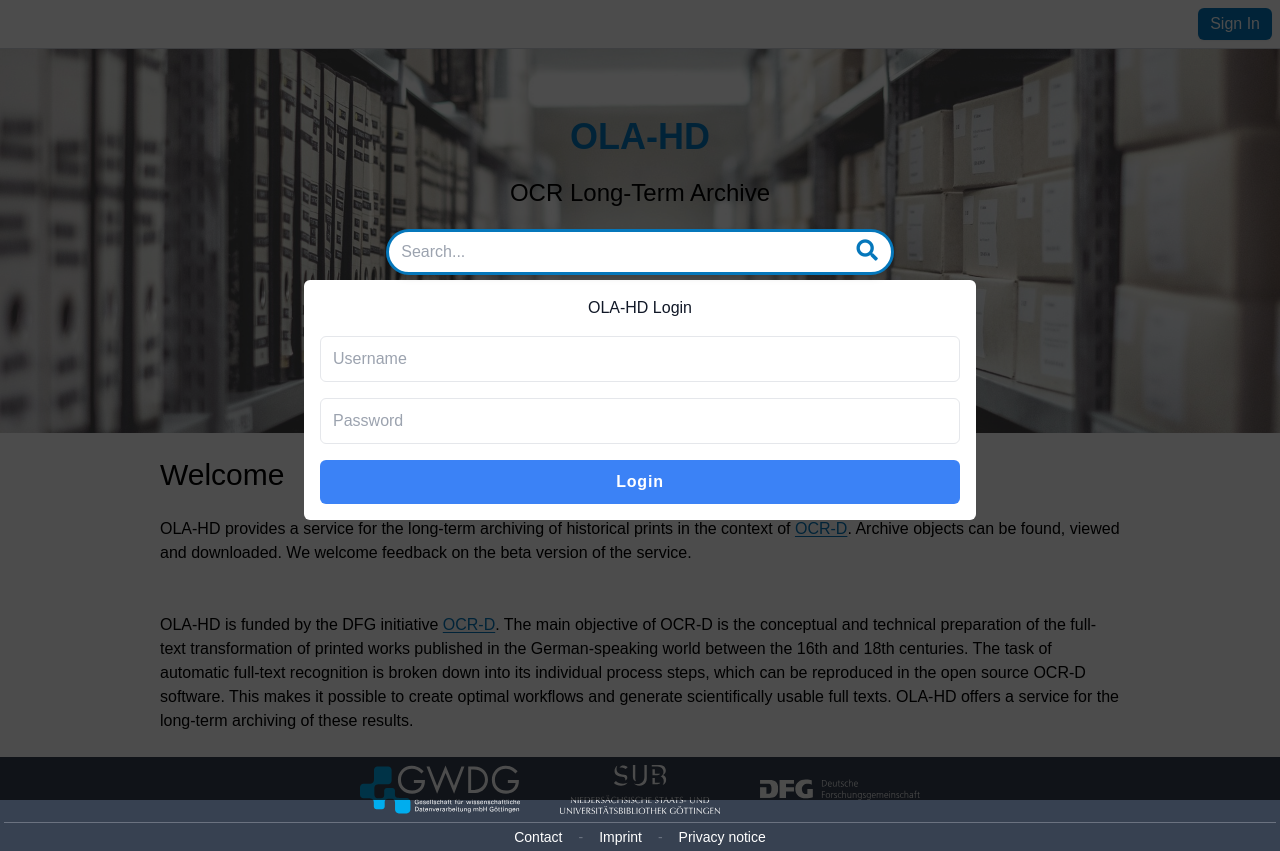
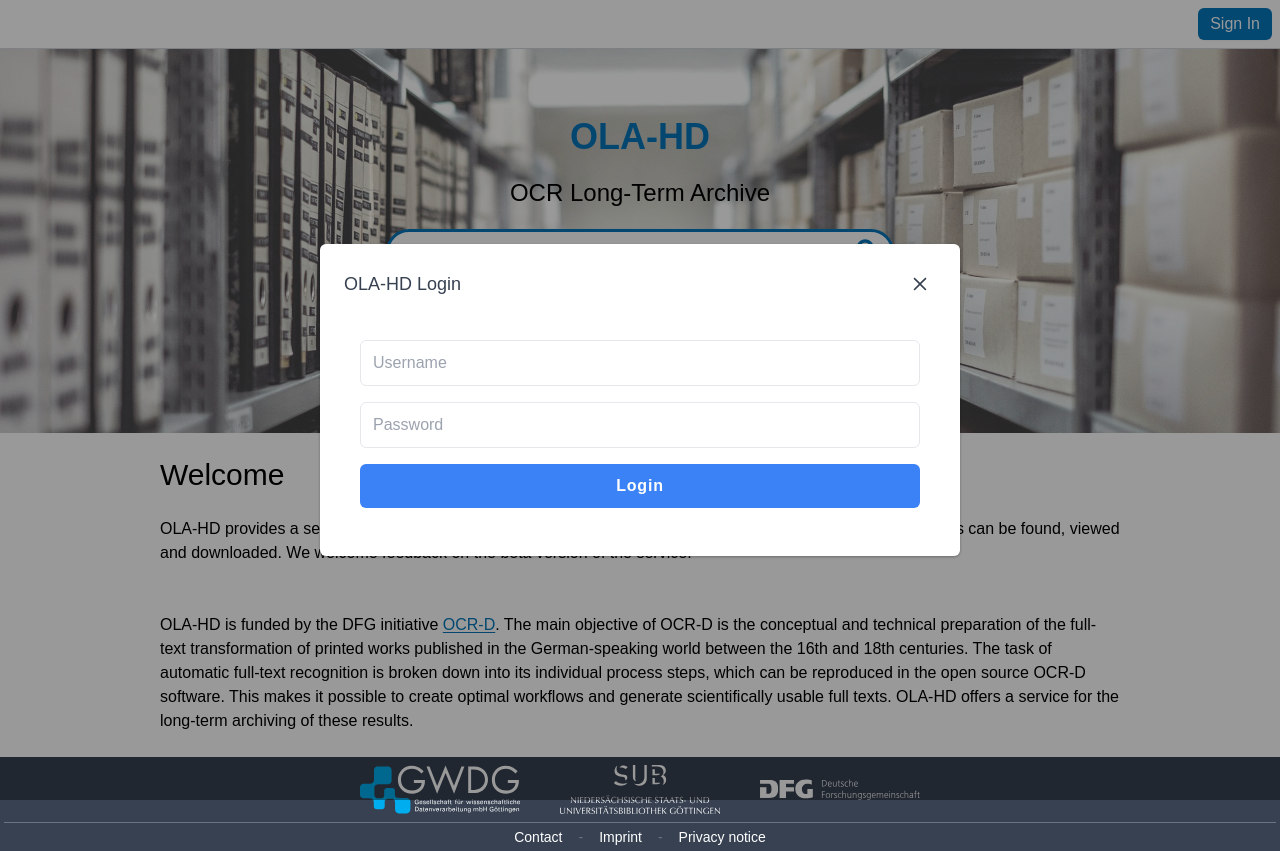
Before and after one commit to subugoe/olahd_user_frontend, a Vue app: page / in a window 1280 px wide. Both pictures are taken after a click on the button "Sign In". Built offline with nearby package versions, Linux system fonts and the light colour scheme; no server answers; a web font is replaced by a local one; what oidc-client would draw is missing.

Commit message:
Improve custom login dialog
Previously the input-fields of the page, eg. the searchinput on the home
page, overlaid the dialog. Therefore remove the custom dialog and use
primevue's dialog.

```diff
--- a/src/components/login/Login.vue
+++ b/src/components/login/Login.vue
@@ -1,9 +1,5 @@
 <template>
-  <Modal :onClose="onClose" :open="open">
   <form class="p-4 rounded-md flex flex-col" @submit.prevent="onSubmit">
-      <div class="text-center">
-        <h1 class="h2 text-gray-900 mb-4">OLA-HD Login</h1>
-      </div>
     <input
       class="border px-3 py-2.5 mb-4 rounded-md"
       placeholder="Username"
@@ -35,42 +31,23 @@
       Login
     </button>
   </form>
-<!--
-    <hr />
-    <div class="text-center my-2 text-sm text-gray-500">
-      If you forget your password or want to create a test account, please
-      contact
-      <a
-        href="mailto:triet.doan@gwdg.de"
-        class="text-blue-500"
-        title="Open mail for forgot password"
-        >somebody@example.com</a>
-    </div>
--->
-  </Modal>
 </template>
 
 <script>
-import Modal from "../modal/Modal.vue";
 import { authService } from "../../auth/auth"
 export default {
-  components: { Modal },
-  props: {
-    open: {
-      type: Boolean,
-      default: false,
-    },
-    onClose: {
-      type: Function,
-      default: () => {},
-    },
-  },
   data() {
     return {
       username: "",
       password: "",
       isFailed: false,
     };
+  },
+  props: {
+    onSuccess: {
+      type: Function,
+      default: () => {},
+    },
   },
   methods: {
     onSubmit() {
@@ -83,9 +60,8 @@ export default {
       };
       authService.loginCustom(formData.username, formData.password)
         .then((result) => {
-          // Closing modal
-          this.onClose();
-          this.$router.replace("/dashview/dashboard")
+          this.onSuccess();
+          this.$router.replace("/dashview/dashboard");
         })
         .catch(() => {
           this.isFailed = true;
--- a/src/components/login/LoginBtnCustom.vue
+++ b/src/components/login/LoginBtnCustom.vue
@@ -23,7 +23,22 @@
       >
         Sign In
       </button>
-      <LoginModal :open="isOpen" :onClose="onClose" />
+      <Dialog
+        header="OLA-HD Login"
+        :append-to-body="true"
+        v-model:visible="isOpen"
+        modal
+        dismissableMask
+        @hide=""
+        :pt="{
+          title: {
+            class: ['text-lg', 'font-medium'],
+          },
+        }"
+        :class="{ 'w-1/2' : !isMobile }"
+      >
+        <Login :open="isOpen" :onSuccess="closeDialog" />
+      </Dialog>
     </div>
     <div v-else>
       <button
@@ -40,9 +55,13 @@
   </div>
 </template>
 <script>
-import LoginModal from '../../components/login/Login.vue'
+import Login from '../../components/login/Login.vue'
+import Dialog from "primevue/dialog";
+import { mystore } from "@/store";
+import { mapState } from "pinia";
+
 export default {
-  components: { LoginModal },
+  components: { Login, Dialog },
   data() {
     return {
       isOpen: false,
@@ -52,7 +71,8 @@ export default {
   computed: {
     showDashboardLink() {
       return this.isUserLoggedIn && !this.$router.currentRoute.value.path.includes("dashview")
-    }
+    },
+    ...mapState(mystore, ["isMobile"]),
   },
   methods: {
     onClose() {
@@ -60,6 +80,9 @@ export default {
     },
     openLoginModal() {
       this.isOpen = true;
+    },
+    closeDialog() {
+      this.isOpen = false;
     },
     logout() {
       this.authService.logoutCustom()
```
Lines whose indentation alone changed are shown as unchanged.
